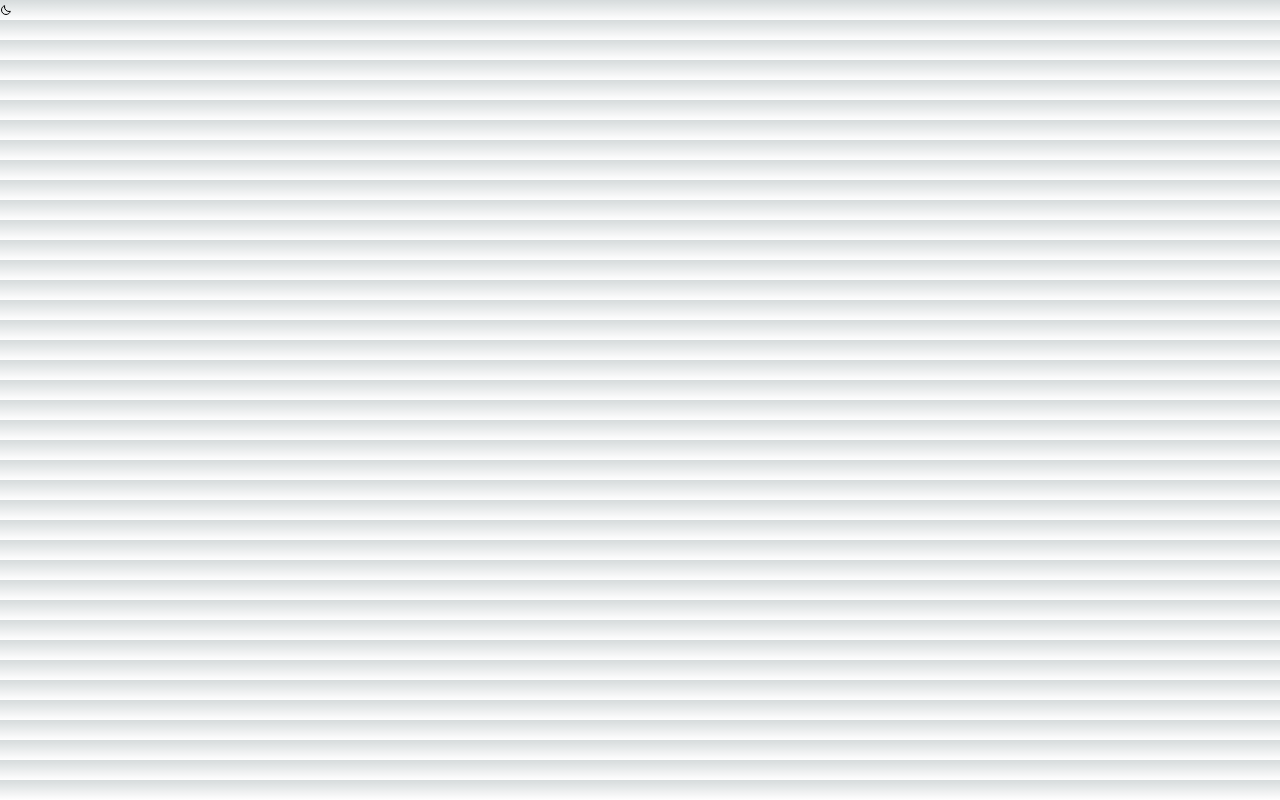
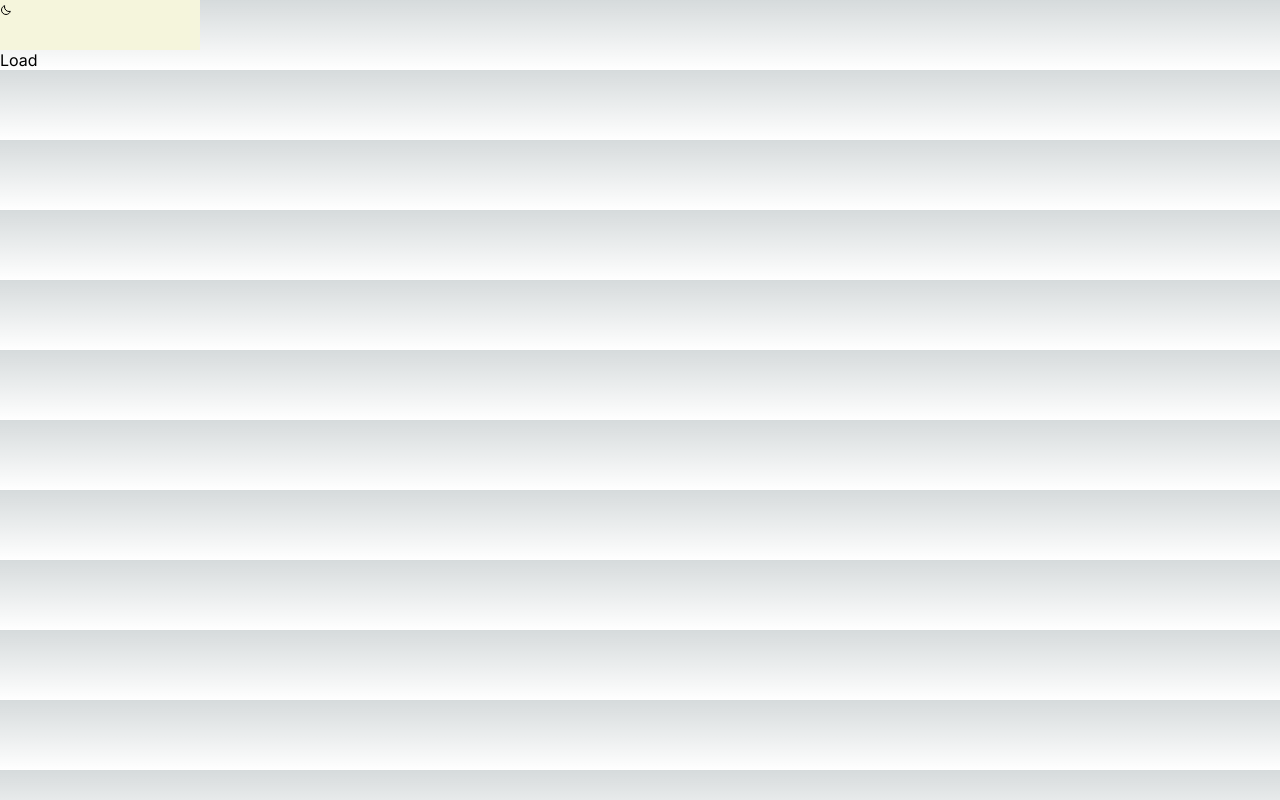
Before and after one commit to DmitriyBartenev/effector, a Next.js app: page / in a window 1280 px wide. Built offline with nearby package versions, Linux system fonts and the light colour scheme.

Commit message:
Added sass

```diff
--- /dev/null
+++ b/src/app/page.module.scss
@@ -0,0 +1,5 @@
+.darkTheme {
+    width: 200px;
+    height: 50px;
+    background-color: beige;
+}
--- a/src/app/page.tsx
+++ b/src/app/page.tsx
@@ -1,10 +1,15 @@
 import { DarkThemeIcon } from '@icons/DarkThemeIcon';
+
+import styles from './page.module.scss';
 
 export default function Home() {
   return (
     <main>
+      <div className={styles.darkTheme}>
+        <DarkThemeIcon />
+      </div>
       <div>
-        <DarkThemeIcon />
+        <p>Load</p>
       </div>
     </main>
   );
```
Also changed, not shown: 1 other file (tests, documents, lock files or other folders).
